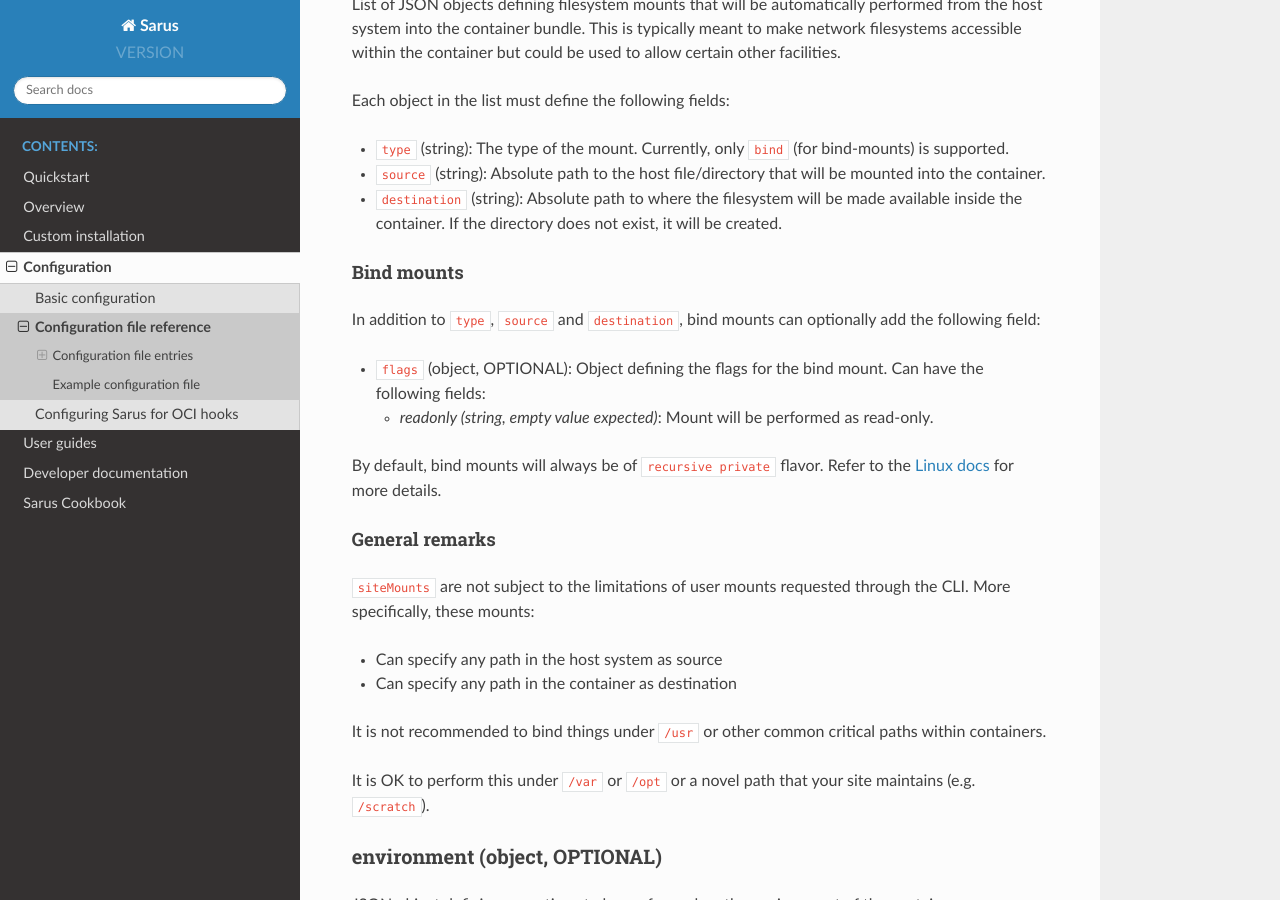
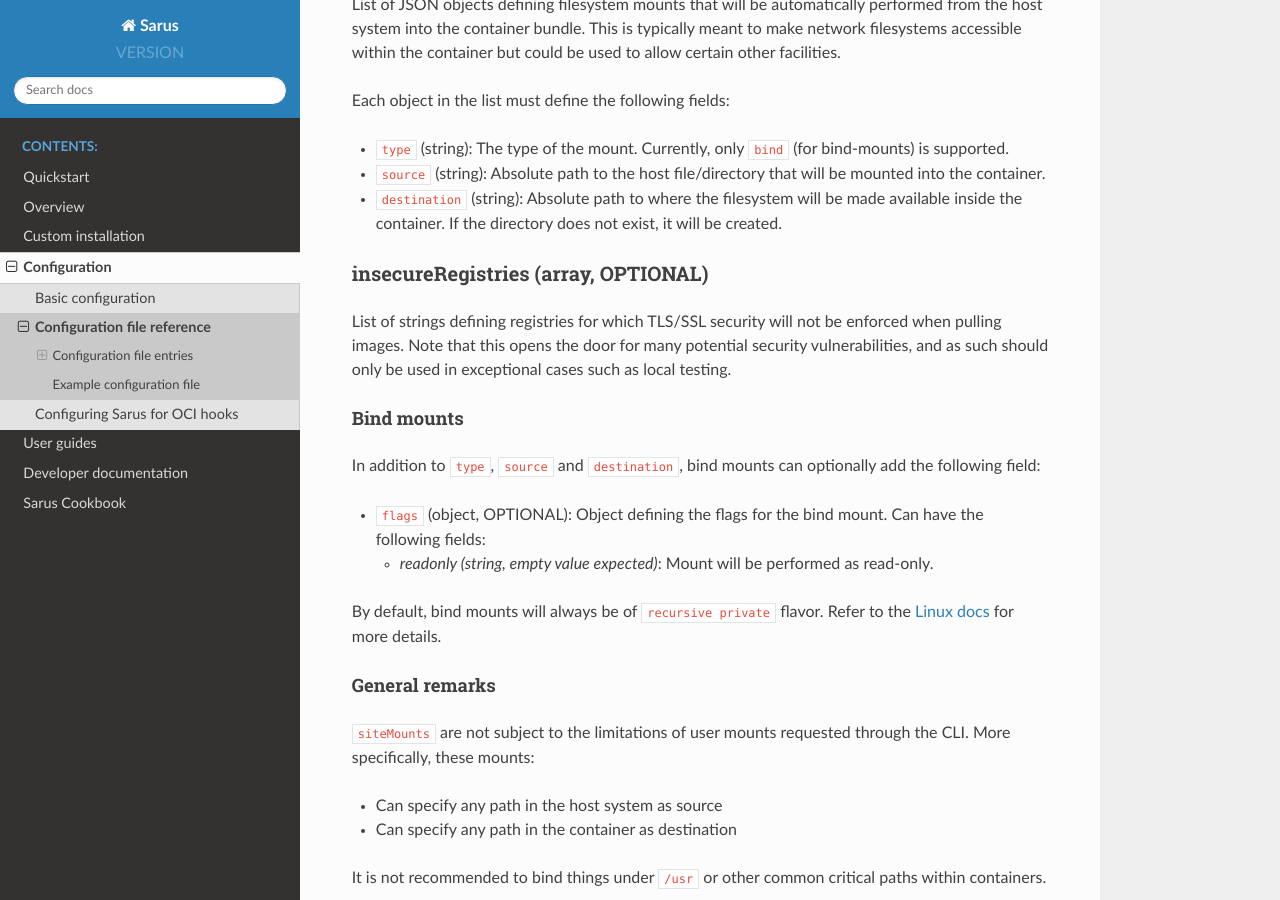
Before and after one commit to eth-cscs/sarus, a Sphinx documentation site: the page built from doc/config/configuration_reference.rst, in a window 1280 px wide and 900 px high, scrolled down 3155 px. Built offline with Sphinx 7.4.7 and the Read the Docs theme 2.0.0, drawn with Linux system fonts in a browser that asks for light colours.

Commit message:
documentation

```diff
--- a/doc/config/configuration_reference.rst
+++ b/doc/config/configuration_reference.rst
@@ -174,6 +174,15 @@ Each object in the list must define the following fields:
   available inside the container.
   If the directory does not exist, it will be created.
 
+.. _config-reference-insecureRegistries:
+
+insecureRegistries (array, OPTIONAL)
+----------------------------
+List of strings defining registries for which TLS/SSL security will not be enforced
+when pulling images. Note that this opens the door for many potential security
+vulnerabilities, and as such should only be used in exceptional cases such as local
+testing.
+
 Bind mounts
 ^^^^^^^^^^^
 In addition to ``type``, ``source`` and ``destination``, bind mounts can optionally
```
Also changed, not shown: CHANGELOG.md (+1 -0 lines).
